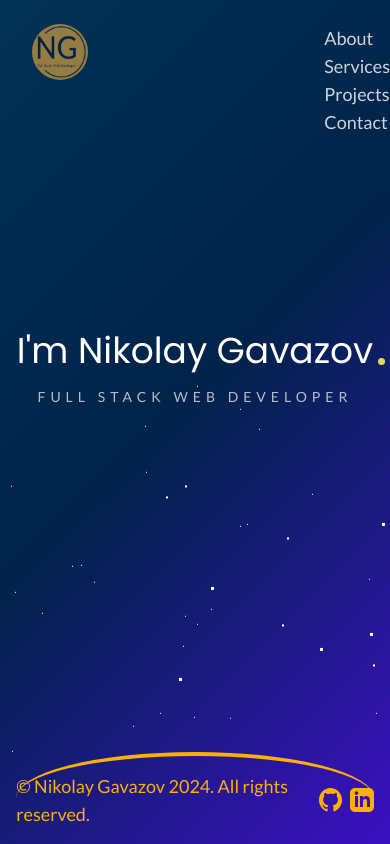
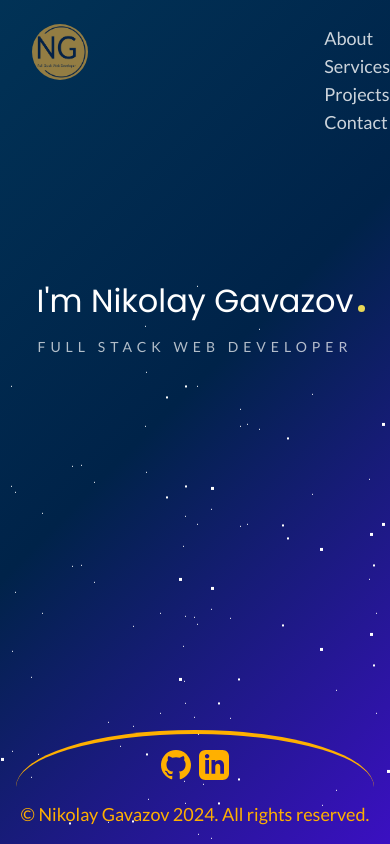
Before and after one commit to Nikolay-Gavazov/MyWebPage, a Next.js app: page / in a window 390 px wide. Built offline with nearby package versions, Linux system fonts and the light colour scheme.

Commit message:
Update global.css

```diff
--- a/src/styles/global.css
+++ b/src/styles/global.css
@@ -10,19 +10,23 @@
   box-sizing: border-box;
 }
 
+body, html{
+  max-width: 1920px;
+  overflow-x: hidden;
+}
+
 body {
-  display: flex;
-  flex-direction: column;
+  min-height: 100vh;
+  margin: 0 auto;
   background: linear-gradient(-45deg, #8d00ff, #5906ff, #002349, #023d5f,#1490d6, #0bcbd4);
   background-size: 400% 400%;
+  display: flex;
   animation: gradient 15s ease infinite;
-  height: 100vh;
-  overflow: hidden;
+  flex-direction: column;
 }
 
 .app{
-  height: 100vh;
-  overflow-y: scroll;
+  height: inherit;
 }
 
 .active{
@@ -47,7 +51,7 @@ body {
 #stars:after {
   content: " ";
   position: absolute;
-  top: 2000px;
+  top: 100px;
   width: 1px;
   height: 1px;
   background: transparent;
@@ -63,7 +67,7 @@ body {
 #stars2:after {
   content: " ";
   position: absolute;
-  top: 2000px;
+  top: 100px;
   width: 2px;
   height: 2px;
   background: transparent;
@@ -79,7 +83,7 @@ body {
 #stars3:after {
   content: " ";
   position: absolute;
-  top: 2000px;
+  top: 100px;
   width: 3px;
   height: 3px;
   background: transparent;
@@ -89,7 +93,7 @@ body {
 
 @keyframes animStar {
   from {
-    transform: translateY(0px);
+    transform: translateY(0);
   }
   to {
     transform: translateY(-2000px);
@@ -278,3 +282,35 @@ body {
     opacity: 0.7;
   }
 }
+
+
+@media (max-width:460px) {
+  .app .welcome .box{
+    width: 350px;
+    height: 350px;
+  }
+
+  .app .welcome .box h1{
+    font-size: 32px;
+  }
+  .footer-container{
+    display: flex;
+    flex-direction: column-reverse;
+  }
+}
+
+::-webkit-scrollbar{
+  width: 5px;
+}
+
+::-webkit-scrollbar-track{
+  background: linear-gradient(#002349, #023d5f,#1490d6);
+}
+
+::-webkit-scrollbar-thumb{
+  background: #ffb000;
+}
+
+::-webkit-scrollbar-thumb:hover{
+  background:#e9d856
+}
```
